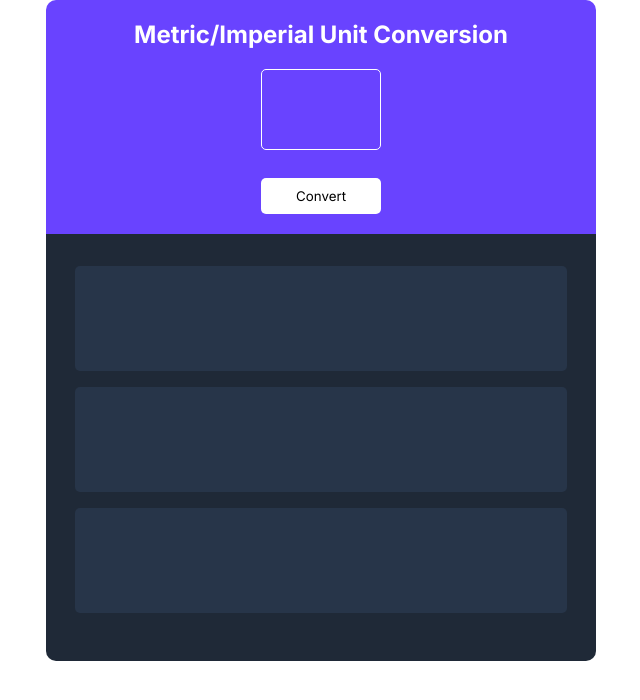
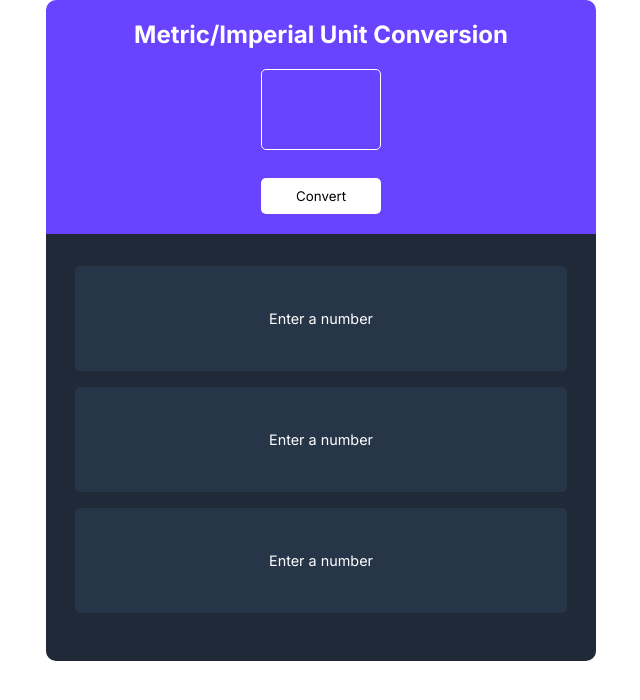
Before and after one commit to OrbicCode/unit-converter, a website built with Vite: page index.html in a window 1280 px wide. Shown: the whole page, without its empty margins (319-959 px from the left). Built offline with nearby package versions, Linux system fonts and the light colour scheme.

Commit message:
enter a number text added

```diff
--- a/index.html
+++ b/index.html
@@ -12,10 +12,13 @@
             </section>
             <section id="results-box" class="results">
                 <div id="length" class="result-box">
+                    <p>Enter a number</p>
                 </div>
                 <div id="volume" class="result-box">
+                    <p>Enter a number</p>
                 </div>
                 <div id="mass" class="result-box">
+                    <p>Enter a number</p>
                 </div>
             </section>
         </main>
```
